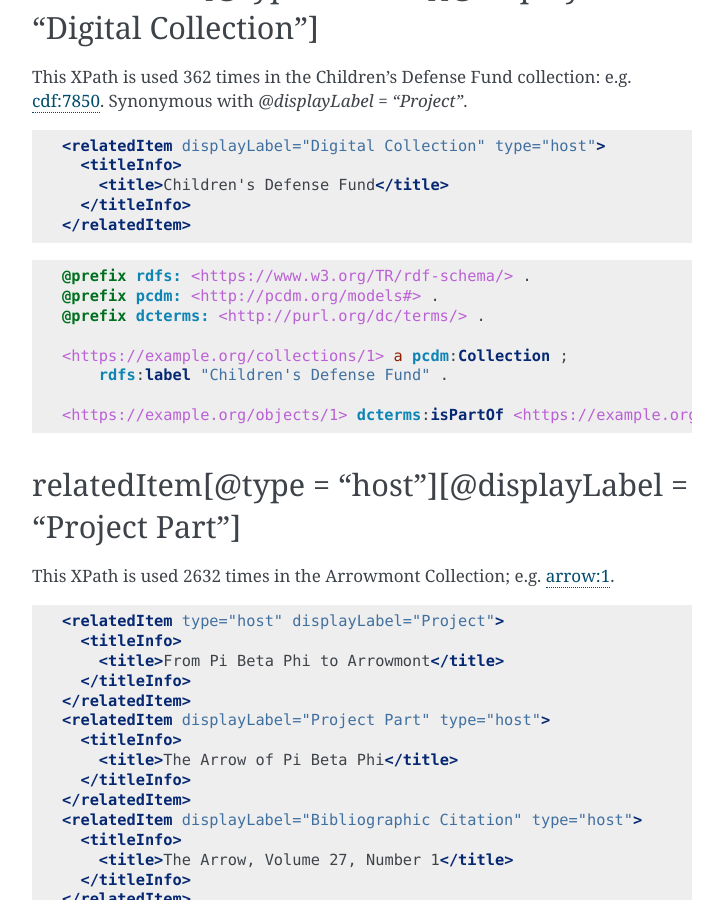
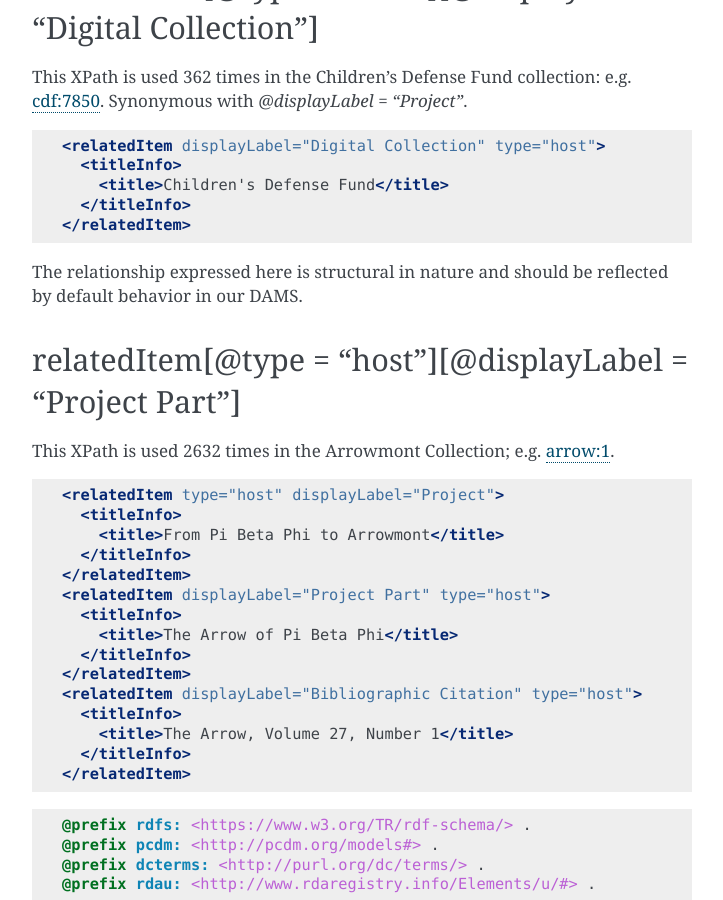
Before and after one commit to UTKcataloging/mods_to_rdf, a Sphinx documentation site: the page built from docs/source/top_level_elements/relatedItem.rst, in a window 1280 px wide and 900 px high, scrolled down 1841 px. Shown: the whole window, without its empty margins (388-1111 px from the left). Built offline with Sphinx 7.4.7, drawn with Linux system fonts in a browser that asks for light colours; formulas are drawn with MathJax 3.

Commit message:
Update `relatedItem[@type='host'][@displayLabel='Digital Collection']` turtle example.

```diff
--- a/docs/source/top_level_elements/relatedItem.rst
+++ b/docs/source/top_level_elements/relatedItem.rst
@@ -89,16 +89,7 @@
       </titleInfo>
     </relatedItem>
 
-.. code-block:: turtle
-
-    @prefix rdfs: <https://www.w3.org/TR/rdf-schema/> .
-    @prefix pcdm: <http://pcdm.org/models#> .
-    @prefix dcterms: <http://purl.org/dc/terms/> .
-
-    <https://example.org/collections/1> a pcdm:Collection ;
-        rdfs:label "Children's Defense Fund" .
-
-    <https://example.org/objects/1> dcterms:isPartOf <https://example.org/collections/1> .
+The relationship expressed here is structural in nature and should be reflected by default behavior in our DAMS.
 
 relatedItem[@type = "host"][@displayLabel = "Project Part"]
 -----------------------------------------------------------
```
